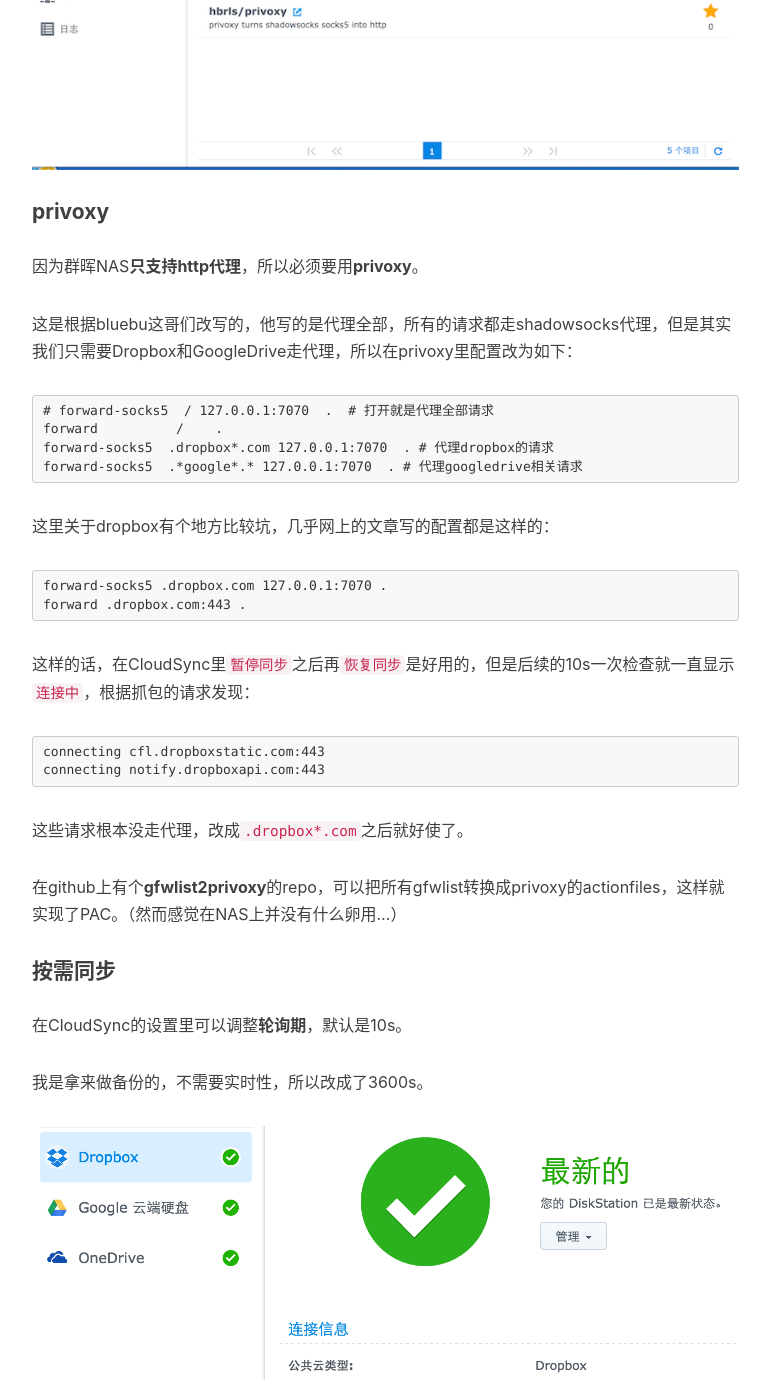
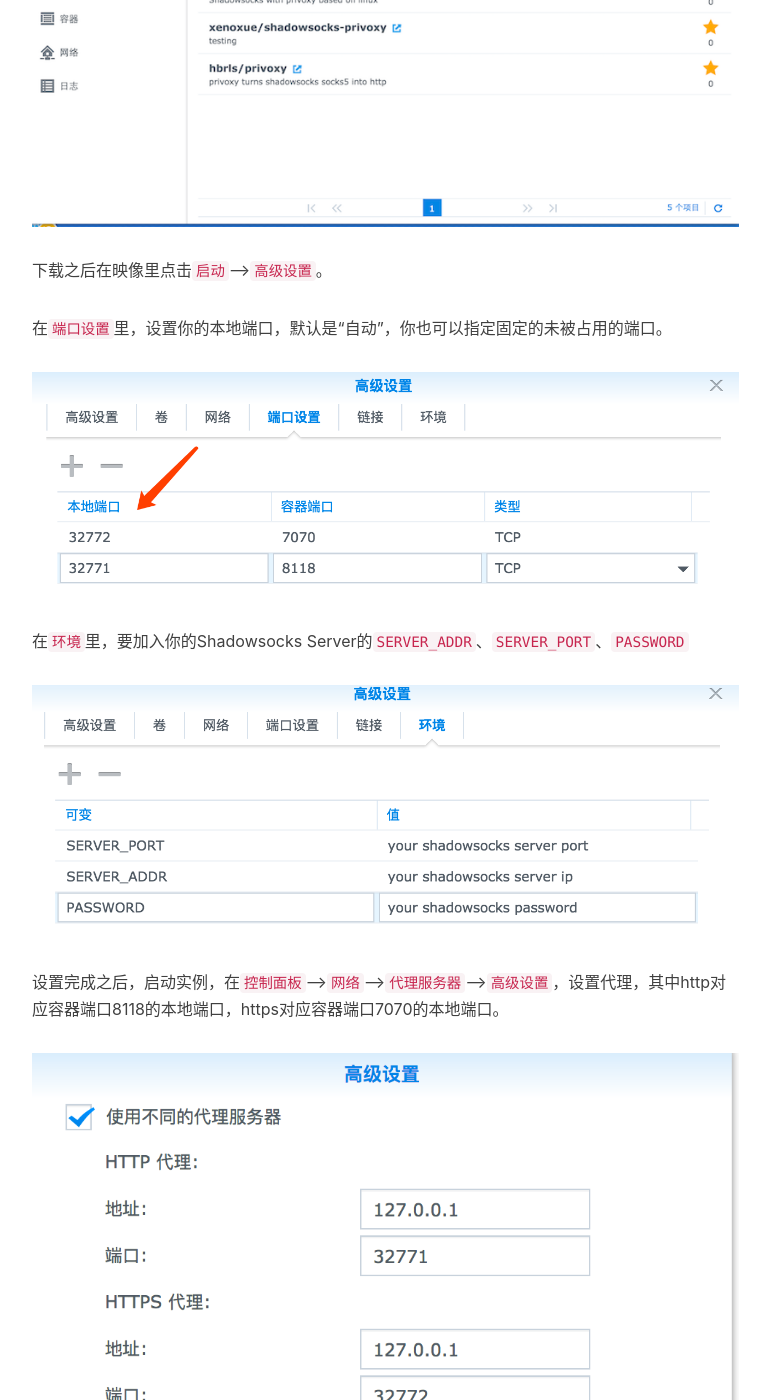
Before and after one commit to GOOD21/GOOD21.github.io, a Jekyll site: the page built from _posts/2016-11-23-nas-docker-ss-cloudsync.md, in a window 1280 px wide and 1400 px high, scrolled down 1145 px. Shown: the whole window, without its empty margins (233-1003 px from the left). Built offline with Jekyll 4.4.1, drawn with Linux system fonts in a browser that asks for light colours; nearby versions of some CDN libraries; comment, search, counter and statistics services are not loaded; some of the changed text lies outside the part shown.

Commit message:
update nas-docker-ss-cloudsync

```diff
--- a/_posts/2016-11-23-nas-docker-ss-cloudsync.md
+++ b/_posts/2016-11-23-nas-docker-ss-cloudsync.md
@@ -17,9 +17,27 @@
 #### Docker
 Synolocy DSM里面的**Docker**简直屌爆了，有了它你能干的事情就多了。
 
+首先，你要有一个VPS，搭一个Shadowsocks的Server。推荐搬瓦工的，这里就不细说了。
+
 你可以在注册表里搜`shadowsocks-privoxy` 选择`gd41340811/shadowsocks-privoxy`。
 
 ![1](/img/in-post/nas-docker-ss-cloudsync/1.png)
+
+下载之后在映像里点击`启动`-->`高级设置`。
+
+在`端口设置`里，设置你的本地端口，默认是“自动”，你也可以指定固定的未被占用的端口。
+
+![3](/img/in-post/nas-docker-ss-cloudsync/3.png)
+
+在`环境`里，要加入你的Shadowsocks Server的`SERVER_ADDR`、`SERVER_PORT`、`PASSWORD`
+
+![4](/img/in-post/nas-docker-ss-cloudsync/4.png)
+
+设置完成之后，启动实例，在`控制面板`-->`网络`-->`代理服务器`-->`高级设置`，设置代理，其中http对应容器端口8118的本地端口，https对应容器端口7070的本地端口。
+
+![5](/img/in-post/nas-docker-ss-cloudsync/5.png)
+
+之后，你的NAS就可以科学上网了。
 
 #### privoxy
 
```
Also changed, not shown: img/in-post/nas-docker-ss-cloudsync/3.png (added), img/in-post/nas-docker-ss-cloudsync/4.png (added), img/in-post/nas-docker-ss-cloudsync/5.png (added).
